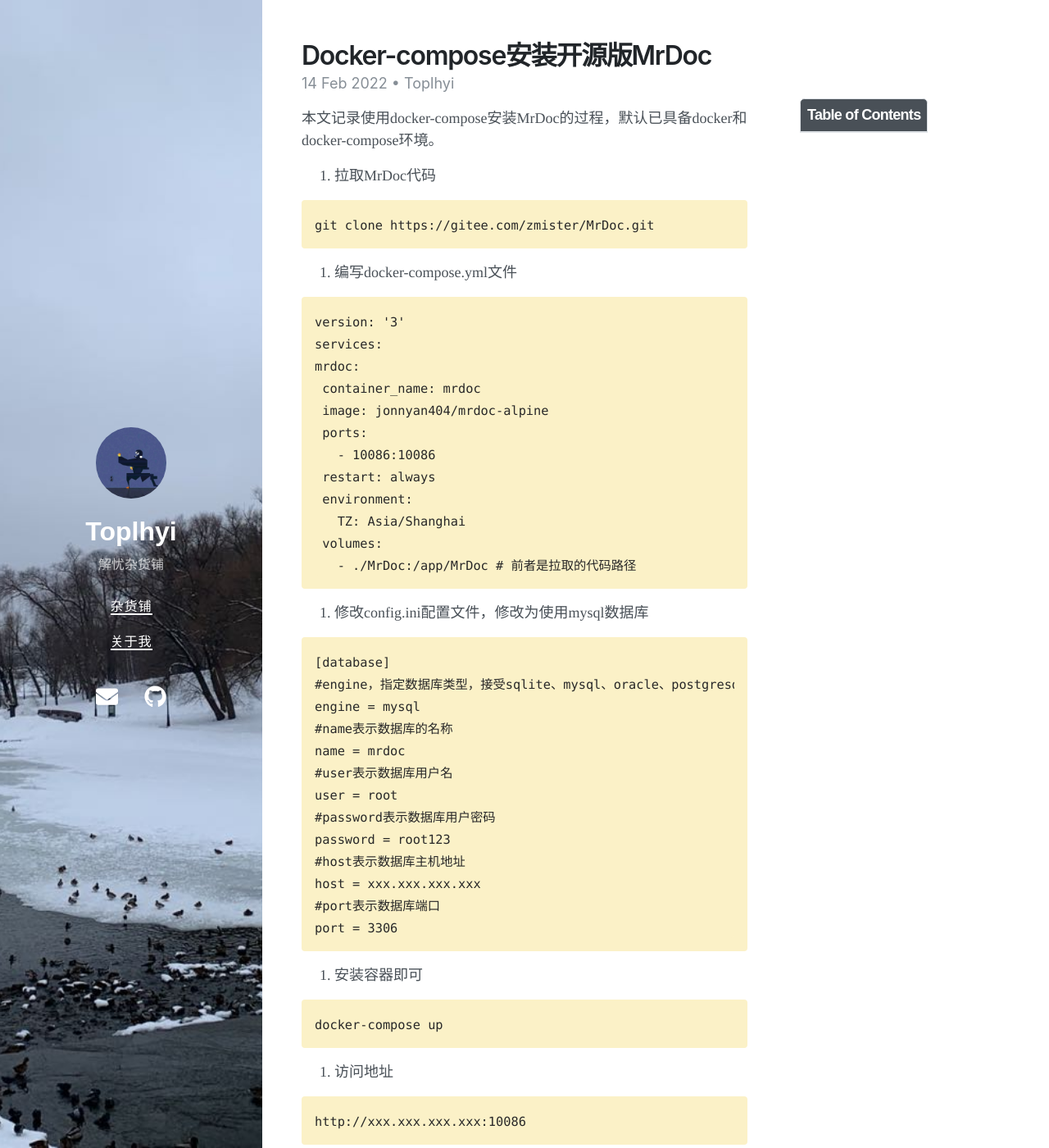
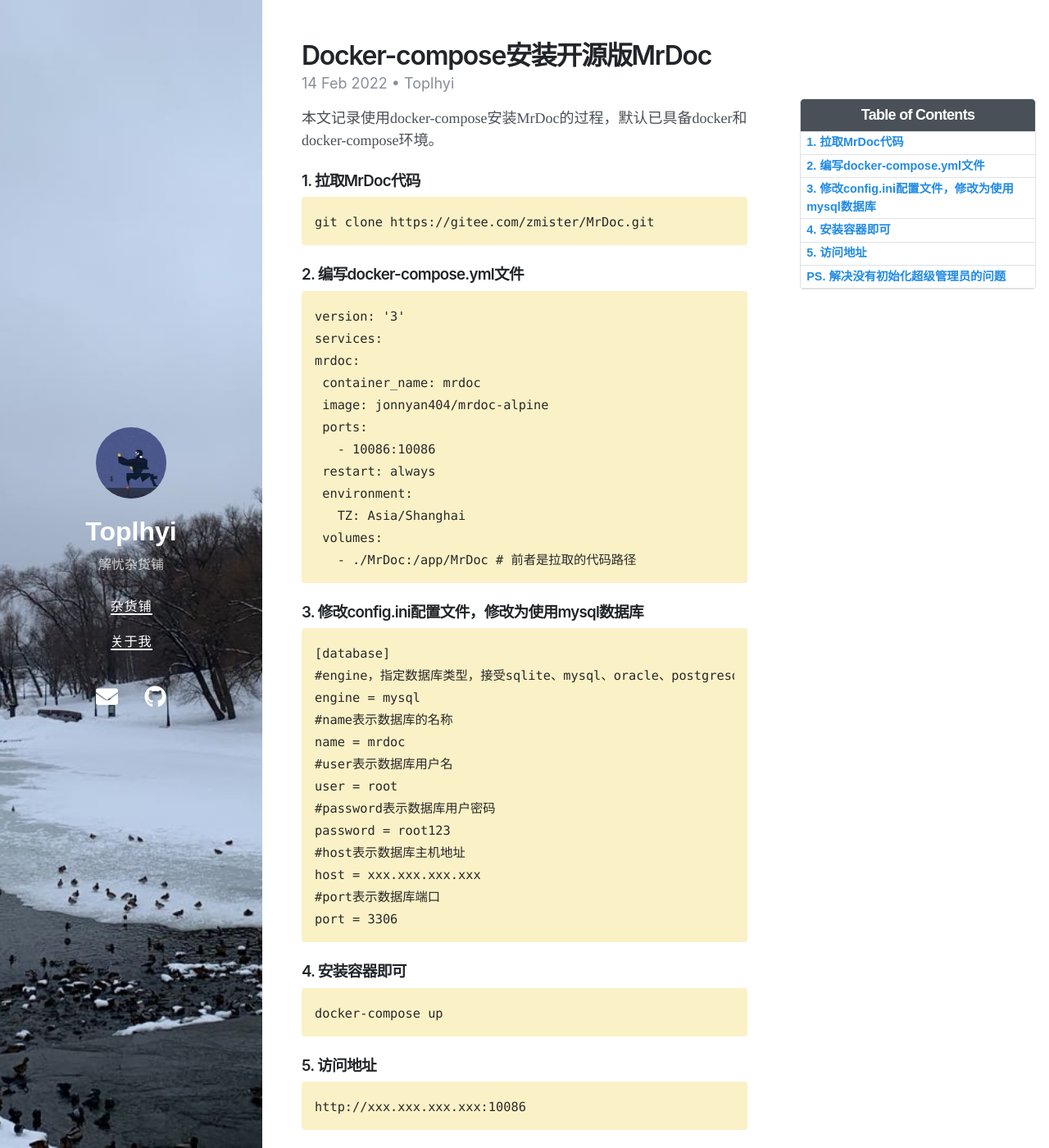
Before and after one commit to toplhy/toplhy.github.io, a Jekyll site: the page built from _posts/2022-02-14-Docker安装开源版MrDoc.md, in a window 1280 px wide and 1400 px high. Shown: the whole window at 82% size. Built offline with Jekyll 4.4.1, drawn with Linux system fonts in a browser that asks for light colours; nearby versions of some CDN libraries.

Commit message:
Update 2022-02-14-Docker安装开源版MrDoc.md

````diff
--- a/_posts/2022-02-14-Docker安装开源版MrDoc.md
+++ b/_posts/2022-02-14-Docker安装开源版MrDoc.md
@@ -7,12 +7,12 @@
 toc:  true
 ---
 本文记录使用docker-compose安装MrDoc的过程，默认已具备docker和docker-compose环境。
-1. 拉取MrDoc代码
+### 1. 拉取MrDoc代码
 
 ```
 git clone https://gitee.com/zmister/MrDoc.git
 ```
-2. 编写docker-compose.yml文件
+### 2. 编写docker-compose.yml文件
 
 ```
 version: '3'
@@ -29,7 +29,7 @@
    - ./MrDoc:/app/MrDoc # 前者是拉取的代码路径
 ```
 
-3. 修改config.ini配置文件，修改为使用mysql数据库
+### 3. 修改config.ini配置文件，修改为使用mysql数据库
 
 ```
 [database]
@@ -46,19 +46,19 @@
 #port表示数据库端口
 port = 3306
 ```
-4. 安装容器即可
+### 4. 安装容器即可
 
 ```
 docker-compose up
 ```
-5. 访问地址
+### 5. 访问地址
 
 
 ```
 http://xxx.xxx.xxx.xxx:10086
 ```
 
-PS. 解决没有初始化超级管理员的问题
+### PS. 解决没有初始化超级管理员的问题
 ```
 docker exec -it mrdoc  python manage.py createsuperuser
 ```
````
